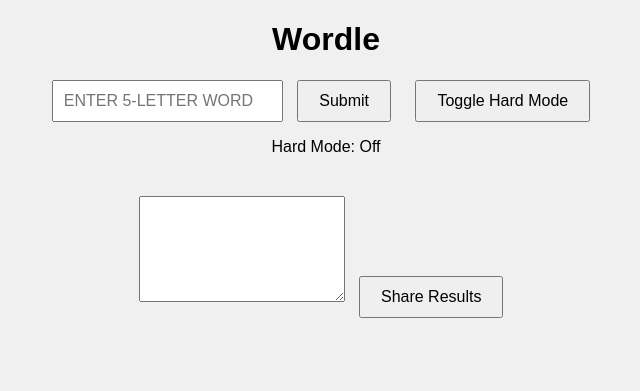
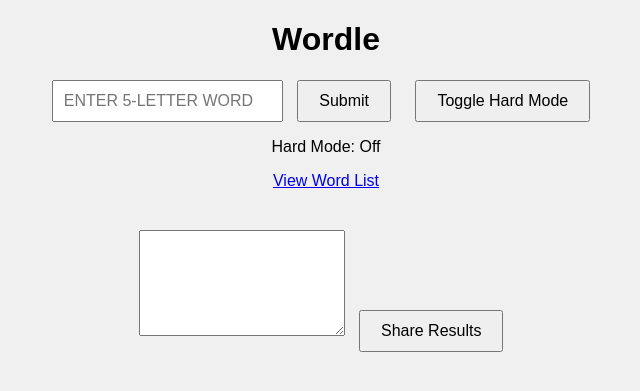
Before and after one commit to santonode/wordle-game, a Flask app: page / in a window 1280 px wide. Shown: the top 391 px of the page, without its empty margins (314-954 px from the left). Run offline with Flask 3, Linux system fonts and the light colour scheme.

Commit message:
Update index.html

```diff
--- a/templates/index.html
+++ b/templates/index.html
@@ -14,6 +14,7 @@
         <button onclick="submitGuess()">Submit</button>
         <button onclick="toggleHardMode()">Toggle Hard Mode</button>
         <p id="hard-mode-status">Hard Mode: Off</p>
+        <a href="/wordlist">View Word List</a>
     </div>
     <p id="message"></p>
     <textarea id="share-text" readonly></textarea>
```
